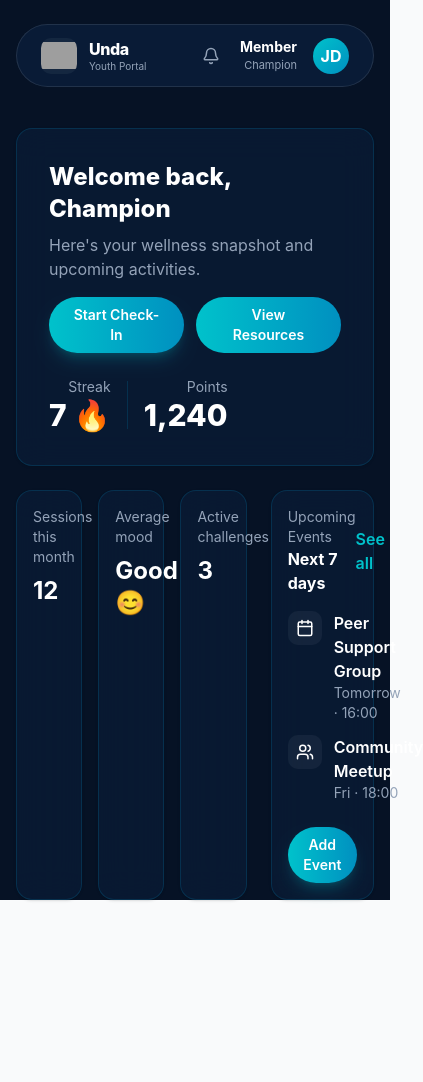
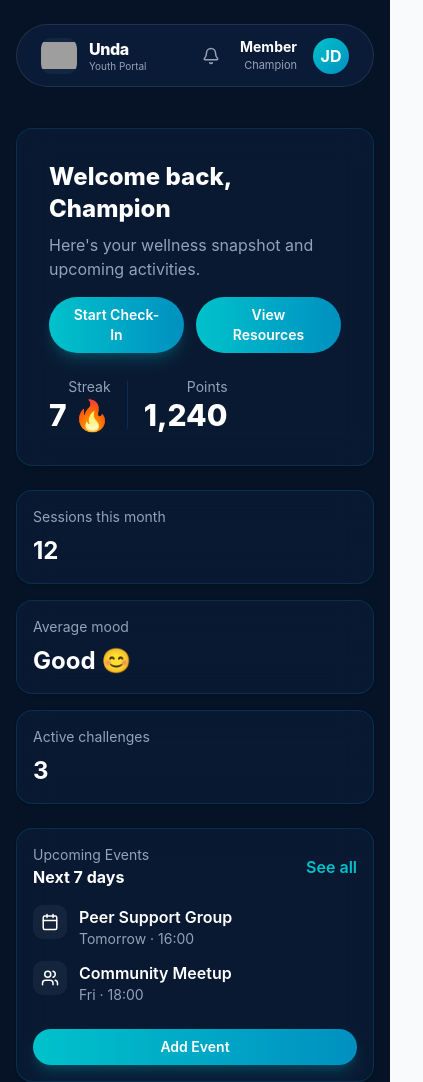
Before and after one commit to JamesKamau-5773/Unda-YouthNetwork-Frontend, a React (Vite) app: page /member/dashboard in a window 390 px wide. Shown: the whole page, 423 px wide, since content can reach past the window. Before the commit the page ends 900 px from the top, so only its background shows below. Built offline with nearby package versions, Linux system fonts and the light colour scheme; sample sign-in values are in the browser's storage; grey boxes are pictures that could not be loaded.

Commit message:
fix(portal/mobile): improve mobile stacking, increase header padding, readable nav links; stats stack on small screens

```diff
--- a/src/features/portal/layout/DashboardLayout.jsx
+++ b/src/features/portal/layout/DashboardLayout.jsx
@@ -93,7 +93,7 @@ const DashboardLayout = () => {
           </div>
 
           {/* Stats row */}
-          <div className="col-span-8 grid grid-cols-3 gap-4">
+          <div className="col-span-12 md:col-span-8 grid grid-cols-1 md:grid-cols-3 gap-4">
             <GlassCard>
               <div>
                 <div className="text-sm text-[#94A3B8]">Sessions this month</div>
@@ -117,7 +117,7 @@ const DashboardLayout = () => {
           </div>
 
           {/* Side events */}
-          <div className="col-span-4">
+          <div className="col-span-12 md:col-span-4">
             <GlassCard className="flex flex-col gap-4">
               <div className="flex items-center justify-between">
                 <div>
--- a/src/features/portal/layout/PortalLayout.jsx
+++ b/src/features/portal/layout/PortalLayout.jsx
@@ -132,12 +132,12 @@ const PortalLayout = ({ children, title, subtitle }) => {
       </div>
 
       {/* Main Content Area (add top padding to account for the fixed mobile header) */}
-      <main className="flex-1 min-w-0 relative pt-20 md:pt-10">
+      <main className="flex-1 min-w-0 relative pt-28 md:pt-10">
 
         {/* Mobile sidebar removed - mobile nav is handled by top navbar */}
 
         {/* Content Injector with portal header + member nav */}
-          <div className="p-6 max-w-7xl mx-auto animate-in fade-in slide-in-from-bottom-2 duration-500 mt-8">
+          <div className="p-6 max-w-7xl mx-auto animate-in fade-in slide-in-from-bottom-2 duration-500 mt-8 pb-28">
             <div className="rounded-3xl bg-white/90 dark:bg-[rgba(11,30,59,0.6)] shadow-xl p-6">
             {/* Portal header: title, subtitle and compact member nav */}
             <div className="flex flex-col">
```
